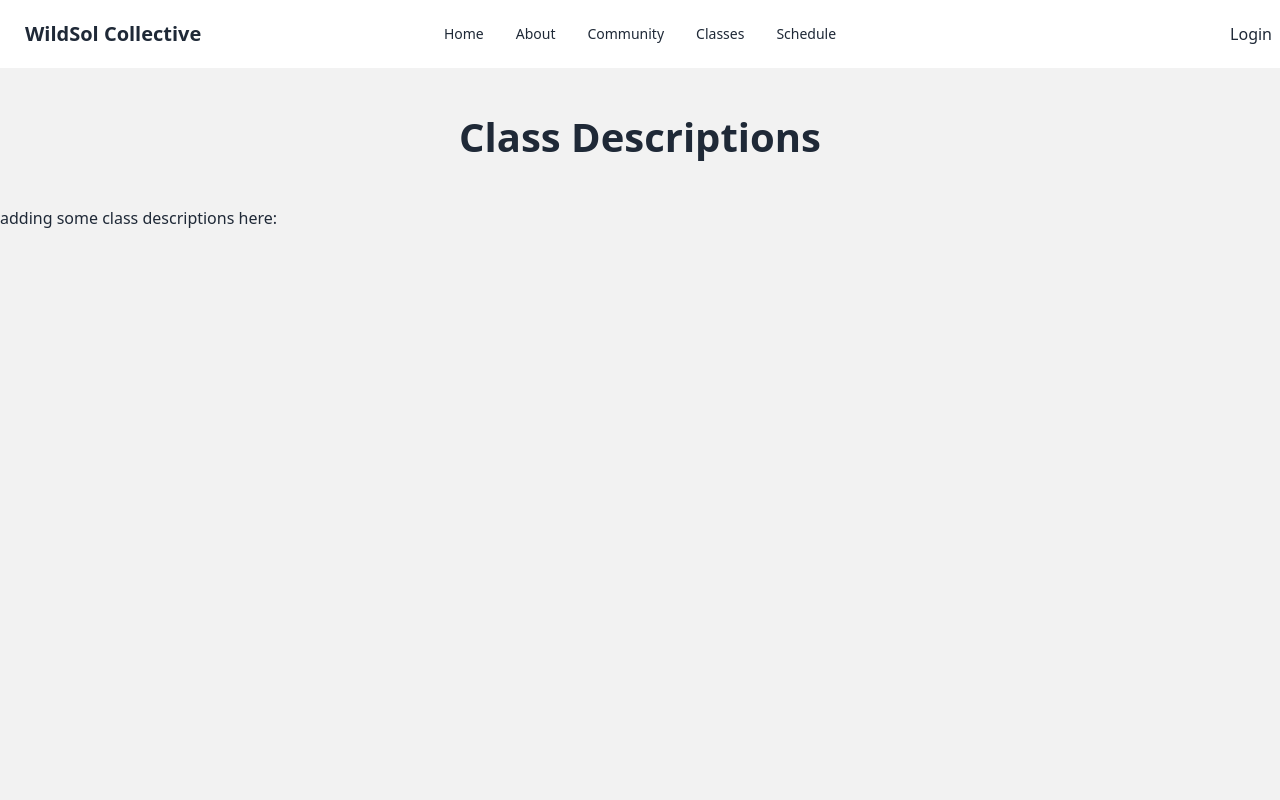
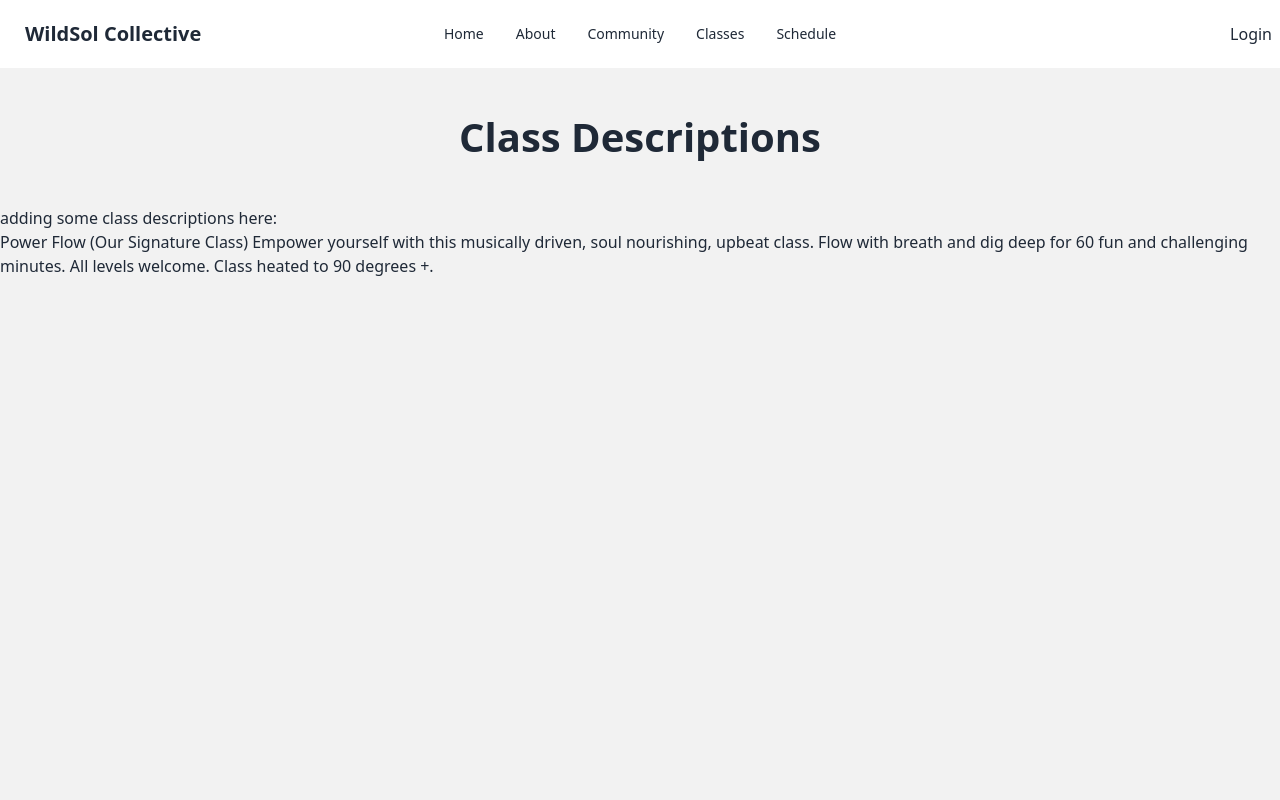
Before and after one commit to brandimason/Phase5_WildSol, a React (Vite) app in the folder client/: page /classes in a window 1280 px wide. Shown: the top 800 px of the page. Built offline with nearby package versions, Linux system fonts and the light colour scheme; no server answers; a web font is replaced by a local one.

Commit message:
added new class description to classes component

```diff
--- a/client/src/components/pages/Classes.jsx
+++ b/client/src/components/pages/Classes.jsx
@@ -12,6 +12,12 @@ function Classes() {
 
             <h1 className="text-3xl font-bold text-center" style={{fontSize:"40px", padding: "4%"}}>Class Descriptions</h1>
             <h5> adding some class descriptions here:</h5>
+            Power Flow (Our Signature Class)
+            Empower yourself with this musically driven, soul nourishing, upbeat class. Flow with breath and dig deep for 60 fun and challenging minutes.
+
+            All levels welcome. Class heated to 90 degrees +.
+
+
 
         </div>
 
```
